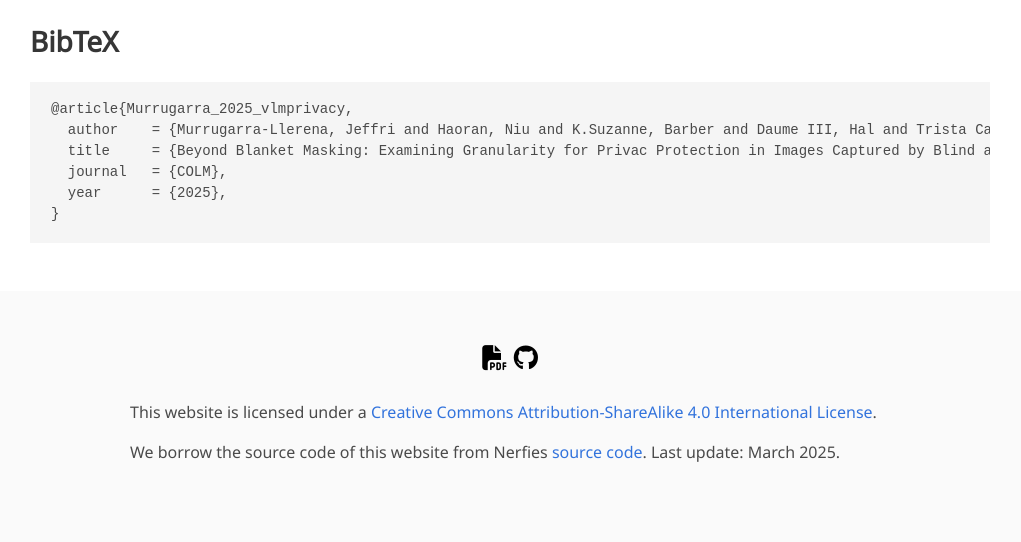
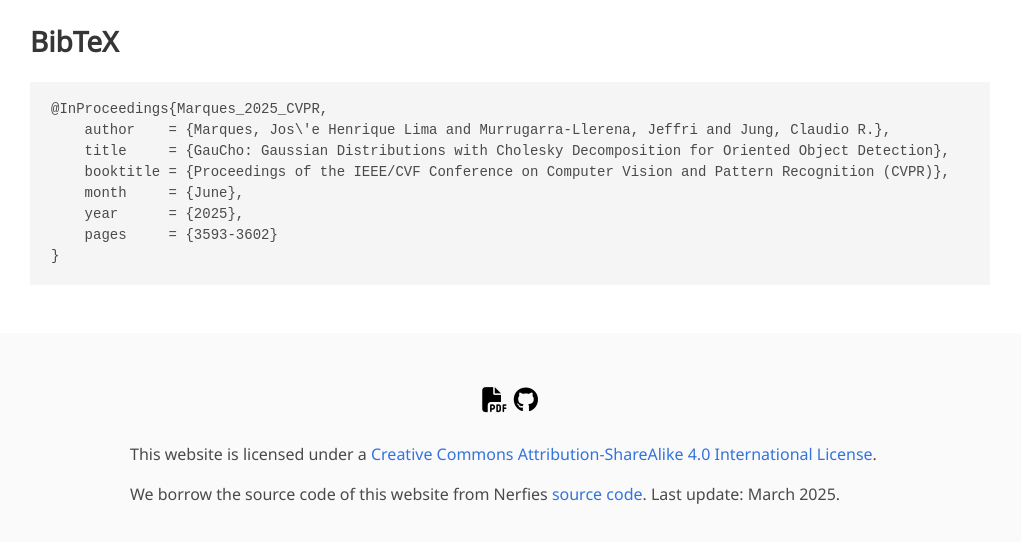
Before and after one commit to Artcs1/GauCho, a plain HTML site: page index.html in a window 1280 px wide. Shown: the part 1725-2267 px from the top of the page, without its empty margins (130-1151 px from the left). Drawn offline with nearby package versions, Linux system fonts and the light colour scheme; some icons are missing; files whose address does not match are found by name; a web font is replaced by a local one.

Commit message:
Update index.html

```diff
--- a/index.html
+++ b/index.html
@@ -359,11 +359,13 @@
 <section class="section" id="BibTeX">
   <div class="container is-max-desktop content">
     <h2 class="title">BibTeX</h2>
-    <pre><code>@article{Murrugarra_2025_vlmprivacy,
-  author    = {Murrugarra-Llerena, Jeffri and Haoran, Niu and K.Suzanne, Barber and Daume III, Hal and Trista Cao, Yang and Cascante-Bonilla, Paola},
-  title     = {Beyond Blanket Masking: Examining Granularity for Privac Protection in Images Captured by Blind and Low Vision Users},
-  journal   = {COLM},
-  year      = {2025},
+    <pre><code>@InProceedings{Marques_2025_CVPR,
+    author    = {Marques, Jos\'e Henrique Lima and Murrugarra-Llerena, Jeffri and Jung, Claudio R.},
+    title     = {GauCho: Gaussian Distributions with Cholesky Decomposition for Oriented Object Detection},
+    booktitle = {Proceedings of the IEEE/CVF Conference on Computer Vision and Pattern Recognition (CVPR)},
+    month     = {June},
+    year      = {2025},
+    pages     = {3593-3602}
 }</code></pre>
   </div>
 </section>
```
